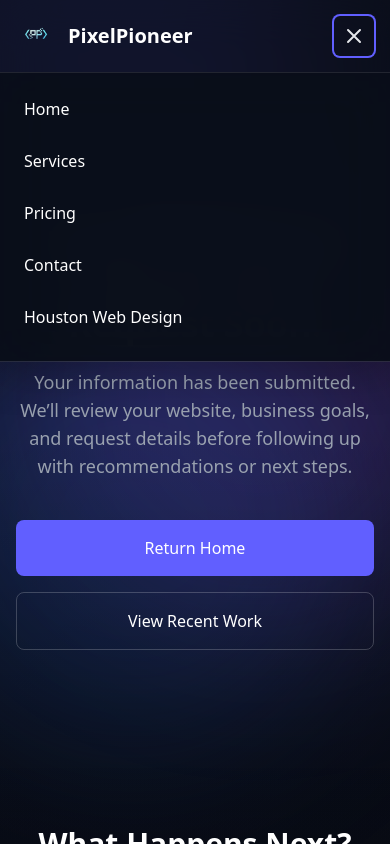
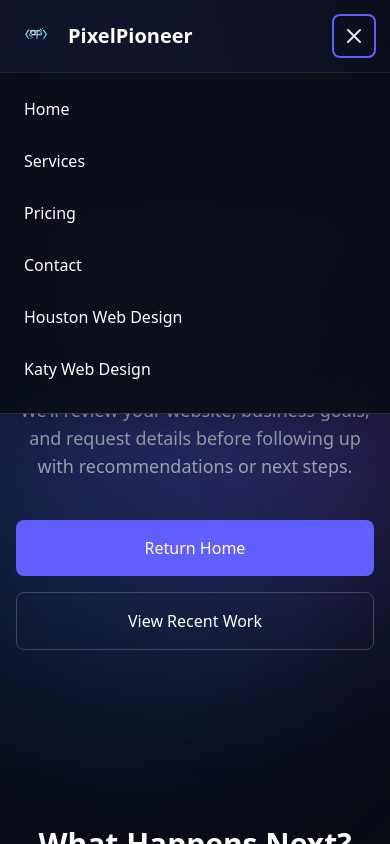
Before and after one commit to bboyd146/pixel-pioneer, a React (Vite) app: page /contact-success in a window 390 px wide. Both pictures are taken after a click on the button "Open menu". Shown: the top 844 px of the page. Built offline with nearby package versions, Linux system fonts and the light colour scheme.

Commit message:
added nav link for mobile devices

```diff
--- a/src/components/Nav.jsx
+++ b/src/components/Nav.jsx
@@ -54,6 +54,7 @@ export default function Nav() {
           <a href="/#pricing" onClick={() => setOpen(false)} className="px-2 py-2 rounded hover:bg-white/5 hover:text-indigo-400 transition">Pricing</a>
           <a href="/#contact" onClick={() => setOpen(false)} className="px-2 py-2 rounded hover:bg-white/5 hover:text-indigo-400 transition">Contact</a>
           <a href="/houston-website-design" onClick={() => setOpen(false)} className="px-2 py-2 rounded hover:bg-white/5 hover:text-indigo-400 transition">Houston Web Design</a>
+          <a href="/website-design-katy-tx" onClick={() => setOpen(false)} className="px-2 py-2 rounded hover:bg-white/5 hover:text-indigo-400 transition">Katy Web Design</a>
         </div>
       </div>
     </header>
```
